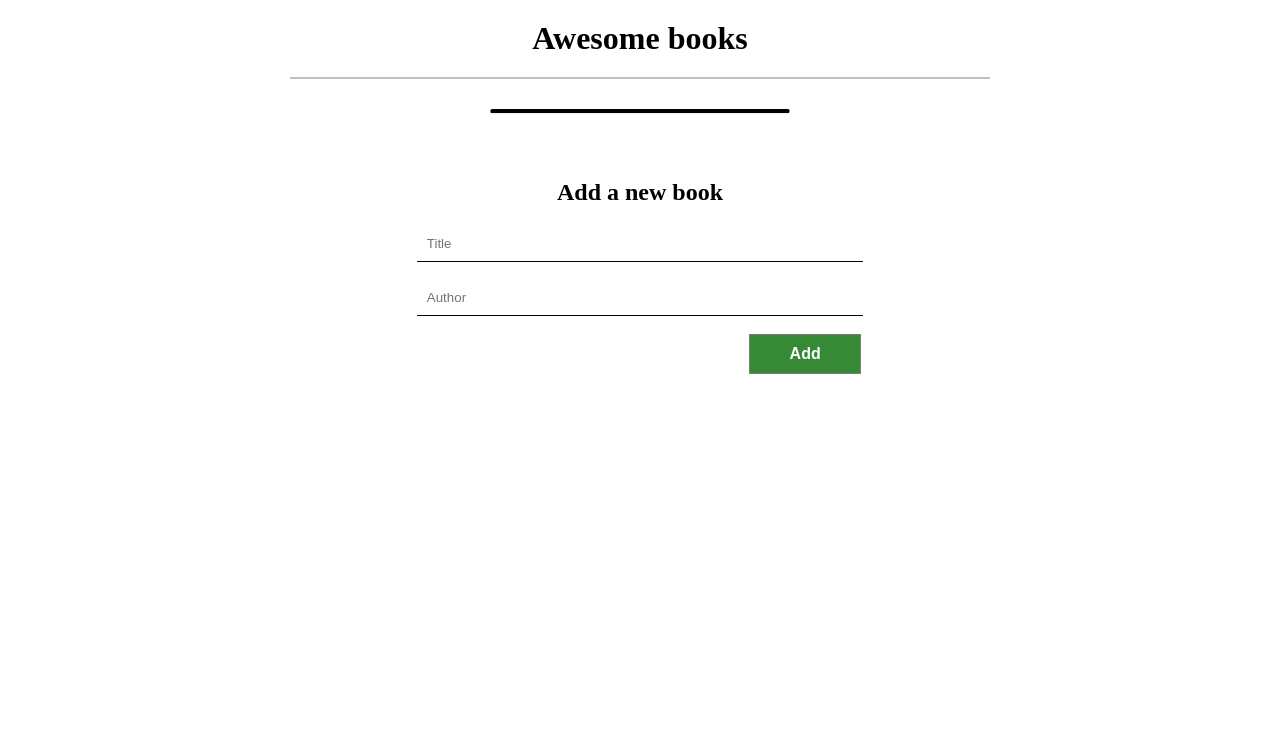
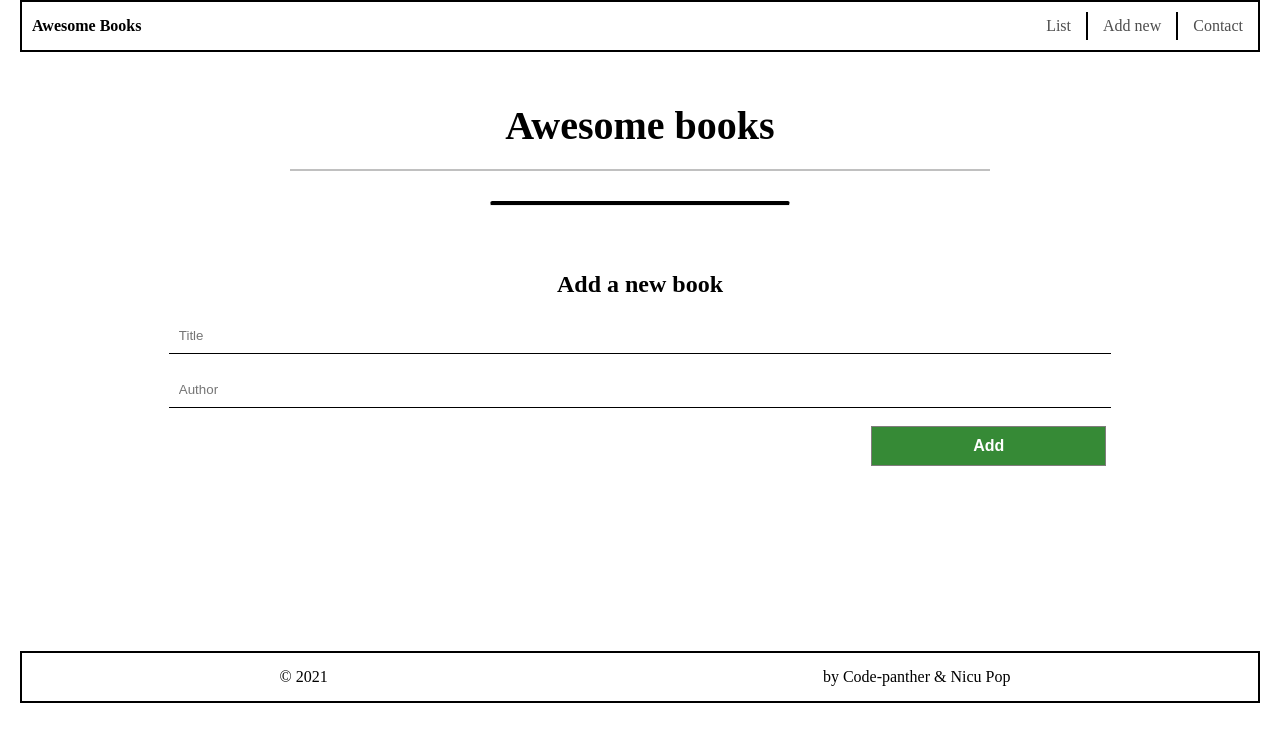
Before and after one commit to codepantha/Awesome-Books, a plain HTML site: page index.html in a window 1280 px wide. Drawn offline with Linux system fonts and the light colour scheme.

Commit message:
build the navigation and the footer

```diff
--- a/css/style.css
+++ b/css/style.css
@@ -6,11 +6,57 @@
 
 .wrapper {
   text-align: center;
-  padding: 20px;
+  padding: 0 20px 10px 20px;
+  min-height: 100vh;
+  position: relative;
+}
+
+.main-nav {
+  display: flex;
+  justify-content: space-between;
+  align-items: center;
+  border: 2px solid black;
+  padding: 10px 0 10px 10px;
+  margin-bottom: 50px;
+}
+
+.nav-list {
+  list-style: none;
+  display: flex;
+}
+
+.logo {
+  font-size: 16px;
+  font-weight: 600;
+}
+
+.nav-item {
+  padding: 5px 15px;
+  border-right: 2px solid black;
+  white-space: nowrap;
+}
+
+.nav-item:last-child {
+  border-right: none;
+}
+
+.nav-link:link,
+.nav-link:visited {
+  text-decoration: none;
+  color: #4e4e4e;
+}
+
+.nav-link:hover,
+.nav-link:active {
+  color: #000;
 }
 
 .header {
   margin-bottom: 20px;
+}
+
+.h1 {
+  font-size: 40px;
 }
 
 .books {
@@ -58,7 +104,7 @@
 }
 
 .form {
-  width: 40%;
+  width: 80%;
   margin: 0 auto;
   padding: 2%;
 }
@@ -91,3 +137,13 @@ input[type="text"] {
   background-color: #fff;
   border: 1px solid #807c7c;
 }
+
+.footer {
+  margin: 160px auto 10px auto;
+  border: 2px solid black;
+  display: flex;
+  flex-direction: row-reverse;
+  justify-content: space-around;
+  align-items: center;
+  padding: 15px 0 15px 10px;
+}
--- a/index.html
+++ b/index.html
@@ -9,6 +9,14 @@
   </head>
   <body>
     <div class="wrapper">
+      <nav class="main-nav">
+        <p class="logo">Awesome Books</p>
+        <ul class="nav-list">
+          <li class="nav-item"><a class="nav-link" href="#">List</a></li>
+          <li class="nav-item"><a class="nav-link" href="#">Add new</a></li>
+          <li class="nav-item"><a class="nav-link" href="#">Contact</a></li>
+        </ul>
+      </nav>
       <header class="header">
         <h1 class="h1">Awesome books</h1>
       </header>
@@ -34,6 +42,10 @@
           </form>
         </section>
       </main>
+      <footer class="footer">
+        <p class="authors">by Code-panther & Nicu Pop</p>
+        <p class="footer-text">&copy; 2021</p>
+      </footer>
     </div>
     <script src="./js/script.js" defer></script>
   </body>
```
